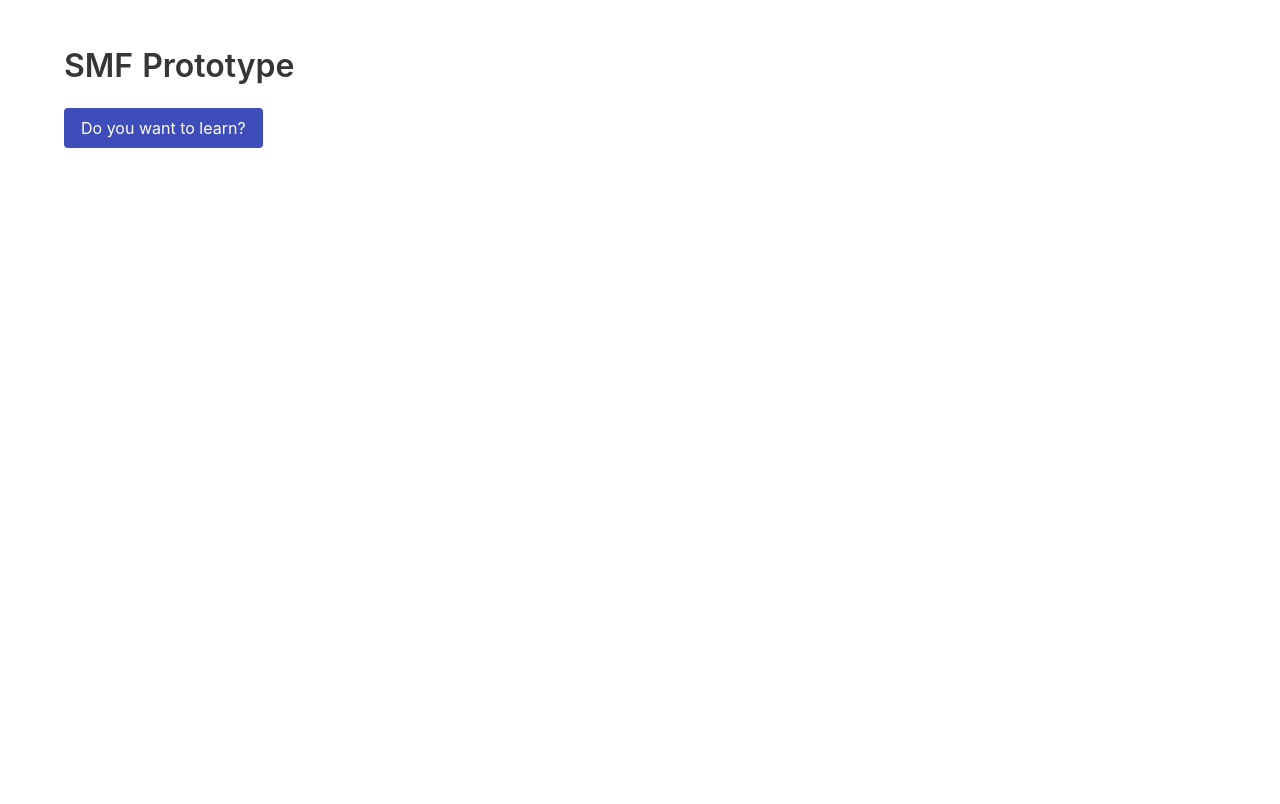
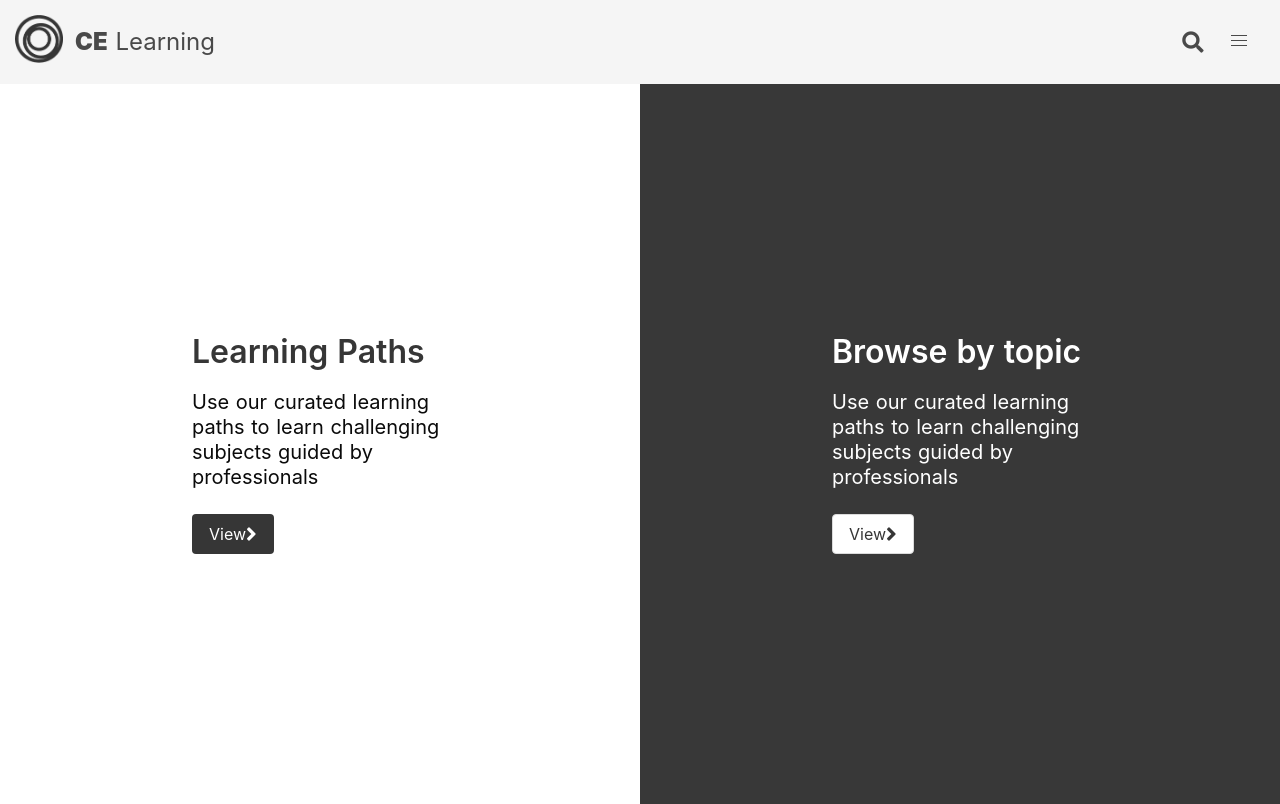
Before and after one commit to emfoundation/smf-prototype, a Nuxt app: page / in a window 1280 px wide. Built offline with nearby package versions, Linux system fonts and the light colour scheme.

Commit message:
Implemented first draft of homepage & preliminary navbar

```diff
--- a/assets/scss/_variables.scss
+++ b/assets/scss/_variables.scss
@@ -1,2 +1,5 @@
 // DAM interface colour, just to test
 $primary: #3E4DB9;
+$secondary: #383838;
+
+$light-grey: #F4F4F4;
--- /dev/null
+++ b/components/TheNav.vue
@@ -0,0 +1,50 @@
+<template>
+  <nav class="navbar is-light" role="navigation" aria-label="main-navigation">
+      <div class="navbar-brand">
+        <nuxt-link to="/">
+          <img src="~/static/images/emf-logo.png" alt="The Ellen MacArthur Foundation Logo" class="emf-logo">
+        </nuxt-link>
+
+        <nuxt-link to="/" class="navbar-item">
+          <h2 class="is-size-4"><strong>CE</strong> Learning</h2>
+        </nuxt-link>
+
+        <nuxt-link to="/search" class="navbar-item navbar-search is-secondary">
+          <span class="icon">
+            <i class="fas fa-lg fa-search"></i>
+          </span>
+        </nuxt-link>
+
+        <a role="button" class="navbar-item navbar-burger" aria-label="menu" aria-expanded="false">
+          <span aria-hidden="true"></span>
+          <span aria-hidden="true"></span>
+          <span aria-hidden="true"></span>
+        </a>
+      </div>
+  </nav>
+</template>
+
+<style lang="scss" scoped>
+.emf-logo {
+  opacity: 1;
+  height: 3rem;
+  width: 3rem;
+  &:hover {
+    opacity: 0.6;
+  }
+}
+.navbar-brand {
+  width: 100%;
+  padding: 15px;
+  .navbar-burger {
+    margin-left: 0;
+  }
+  .navbar-search {
+    justify-self: right;
+    margin-left: auto;
+  }
+}
+strong {
+  font-weight: 900;
+}
+</style>
--- a/layouts/default.vue
+++ b/layouts/default.vue
@@ -1,8 +1,19 @@
 <template>
   <div>
+    <the-nav/>
     <nuxt/>
   </div>
 </template>
+
+<script>
+import TheNav from '~/components/TheNav.vue';
+
+export default {
+  components: {
+    TheNav
+  }
+}
+</script>
 
 <style>
 html {
--- a/nuxt.config.js
+++ b/nuxt.config.js
@@ -9,7 +9,10 @@ module.exports = {
       { name: 'viewport', content: 'width=device-width, initial-scale=1' },
       { hid: 'description', name: 'description', content: 'SMF Prototype' }
     ],
-    link: [{ rel: 'icon', type: 'image/x-icon', href: '/favicon.ico' }]
+    link: [
+      { rel: 'icon', type: 'image/x-icon', href: '/favicon.ico' },
+      { rel: 'stylesheet',  href:"https://use.fontawesome.com/releases/v5.0.10/css/all.css", crossorigin:"anonymous"}
+    ]
   },
   /*
   ** Customize the progress bar color
--- a/pages/index.vue
+++ b/pages/index.vue
@@ -1,8 +1,34 @@
 <template>
-  <section class="section">
-    <div class="container">
-      <h1 class="title">SMF Prototype</h1>
-      <button class="button is-primary">Do you want to learn?</button>
+  <section class="hero">
+    <div class="columns is-gapless hero-body">
+
+      <section class="column learner">
+        <div class="call-to-action">
+          <!-- <nuxt-link to="/learnerjourneys"> -->
+            <h1 class="title has-text-secondary">Learning Paths</h1>
+            <p class="subtitle has-text-black">Use our curated learning paths to learn challenging subjects guided by professionals</p>
+            <nuxt-link to="/learnerjourneys" class="button is-dark">
+              <p>View  </p>
+              <i class="fas fa-lg fa-angle-right"></i>
+            </nuxt-link>
+          <!-- </nuxt-link> -->
+        </div>
+      </section>
+
+      <section class="column topic">
+        <div class="call-to-action">
+          <!-- <nuxt-link to="/topics"> -->
+            <h1 class="title has-text-white">Browse by topic</h1>
+            <p class="subtitle has-text-white">Use our curated learning paths to learn challenging subjects guided by professionals</p>
+            <nuxt-link to="/topics" class="button">
+              View
+              <i class="fas fa-lg fa-angle-right"></i>
+            </nuxt-link>
+          <!-- </nuxt-link> -->
+        </div>
+
+      </section>
+
     </div>
   </section>
 </template>
@@ -13,6 +39,38 @@ export default {
 }
 </script>
 
-<style>
+<style lang="scss" scoped>
+  @import '~/assets/scss/main.scss';
+
+  .title {
+    padding-bottom: 1rem;
+  }
+  .learner {
+    height: 200px;
+  }
+  .topic {
+    background-color: $secondary;
+  }
+  .learner, .topic {
+    height: 45vh;
+    display: flex;
+    align-items: center;
+    justify-content: center;
+    @include tablet() {
+      height: 90vh;
+    }
+  }
+  .hero-body {
+    padding: 0;
+  }
+  .call-to-action {
+    padding: 30%;
+  }
+  .button {
+    .is-dark {
+      background-color: $secondary;
+      color: $white;
+    }
+  }
 
 </style>
```
Also changed, not shown: static/images/emf-logo.png (added).
